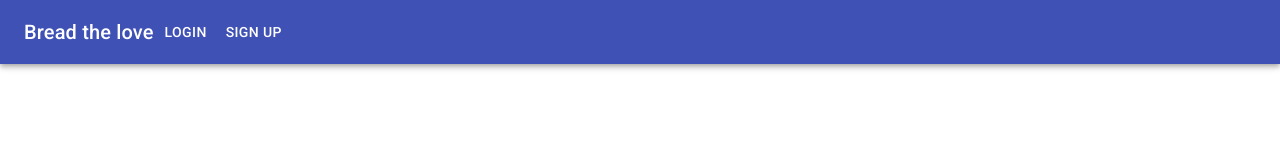
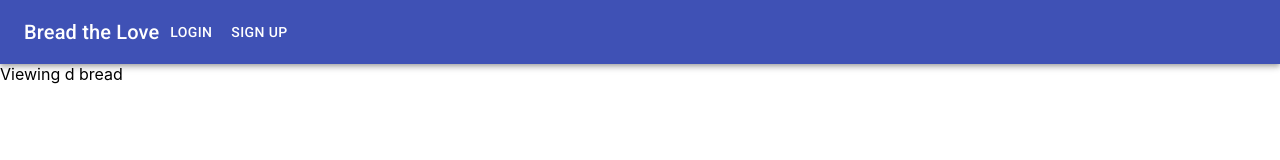
Before and after one commit to monicaleep/Breadlove-frontend, a React (Create React App) app: page /bread/1 in a window 1280 px wide. Shown: the top 160 px of the page. Built offline with nearby package versions, Linux system fonts and the light colour scheme.

Commit message:
update links to router

```diff
--- a/src/components/BreadBox.js
+++ b/src/components/BreadBox.js
@@ -1,5 +1,5 @@
 import React from 'react';
-import {Card, CardActionArea, CardMedia, Typography, CardContent, CardActions, Button} from '@material-ui/core'
+import {Card, CardActionArea, CardMedia, Typography, CardContent, CardActions, Button, Link} from '@material-ui/core'
 import { makeStyles } from '@material-ui/core/styles';
 import {Link as RouterLink} from 'react-router-dom'
 
@@ -16,7 +16,7 @@ const useStyles = makeStyles({
     cursor: 'default'
   }
 });
-const BreadBox = ({imageurl, name, commentCount, description}) => {
+const BreadBox = ({imageurl, name, commentCount, description ,id}) => {
   const classes = useStyles()
   return (
     <Card className={classes.root} variant="outlined">
@@ -36,9 +36,11 @@ const BreadBox = ({imageurl, name, commentCount, description}) => {
         </CardContent>
       </CardActionArea>
       <CardActions>
+        <Link component={RouterLink} to={`/breads/${id}`} >
         <Button size="small" color="primary">
           {`${commentCount} Comment${commentCount>1 || commentCount==='0'?'s':''}`}
         </Button>
+        </Link>
 
       </CardActions>
     </Card>
--- a/src/components/Home.js
+++ b/src/components/Home.js
@@ -18,6 +18,7 @@ const Home = () => {
       imageurl={bread.imageurl}
       key={bread.id}
       description={bread.description}
+      id={bread.id}
       commentCount={bread.commentCount}/>
     }))
 }
--- a/src/components/ImageUpload.js
+++ b/src/components/ImageUpload.js
@@ -1,6 +1,5 @@
 import React, {useState} from 'react'
 import Form from 'react-validation/build/form'
-import Input from 'react-validation/build/input'
 import {Button, Typography} from '@material-ui/core'
 
 // CSS
--- a/src/components/Profile.js
+++ b/src/components/Profile.js
@@ -1,7 +1,8 @@
 import React, {useState, useEffect} from 'react';
 import {getCurrentUser, logout} from '../services/auth.service'
 import {getProfile, deleteProfile} from '../services/user.service'
-import {Link} from 'react-router-dom'
+import {Link as RouterLink} from 'react-router-dom'
+import {Link} from '@material-ui/core'
 import NotLoggedIn from './common/NotLoggedIn'
 
 const Profile = ({history}) =>{
@@ -54,7 +55,7 @@ const Profile = ({history}) =>{
             })}
           </div>:<></>}
           <div className="container">
-            <Link to="/bread/new" className="">
+            <Link to="/bread/new" className="" component={RouterLink}>
             <div>
               <div >
                 <h4 >
--- a/src/components/ViewBread.js
+++ b/src/components/ViewBread.js
@@ -2,7 +2,7 @@ import React from 'react';
 
 const ViewBread = ({}) => {
   return (
-    <div></div>
+    <div>Viewing d bread</div>
   );
 }
 
--- a/src/components/common/Layout.js
+++ b/src/components/common/Layout.js
@@ -1,7 +1,7 @@
 import React, {useState, useEffect} from 'react';
-import {Link as RouterLink, useHistory} from 'react-router-dom'
+import {Link as RouterLink} from 'react-router-dom'
 import {getCurrentUser, logout} from '../../services/auth.service'
-import {AppBar, Toolbar, IconButton, MenuIcon, Typography, Button, Link} from '@material-ui/core'
+import {AppBar, Toolbar, Typography, Button, Link} from '@material-ui/core'
 import { makeStyles } from '@material-ui/core/styles';
 const useStyles = makeStyles({
   navlink: {
@@ -14,7 +14,6 @@ const useStyles = makeStyles({
 });
 const Layout = ({children}) => {
   const classes = useStyles()
-  const history = useHistory()
   const [currentUser, setCurrentUser] = useState(undefined)
 
   useEffect(()=>{
@@ -37,7 +36,7 @@ const Layout = ({children}) => {
       <AppBar position="static">
       <Toolbar>
         <Typography variant="h6" >
-          Bread the love
+          Bread the Love
         </Typography>
         {currentUser?
           (<>
```
Also changed, not shown: 1 other file (tests, documents, lock files or other folders).
